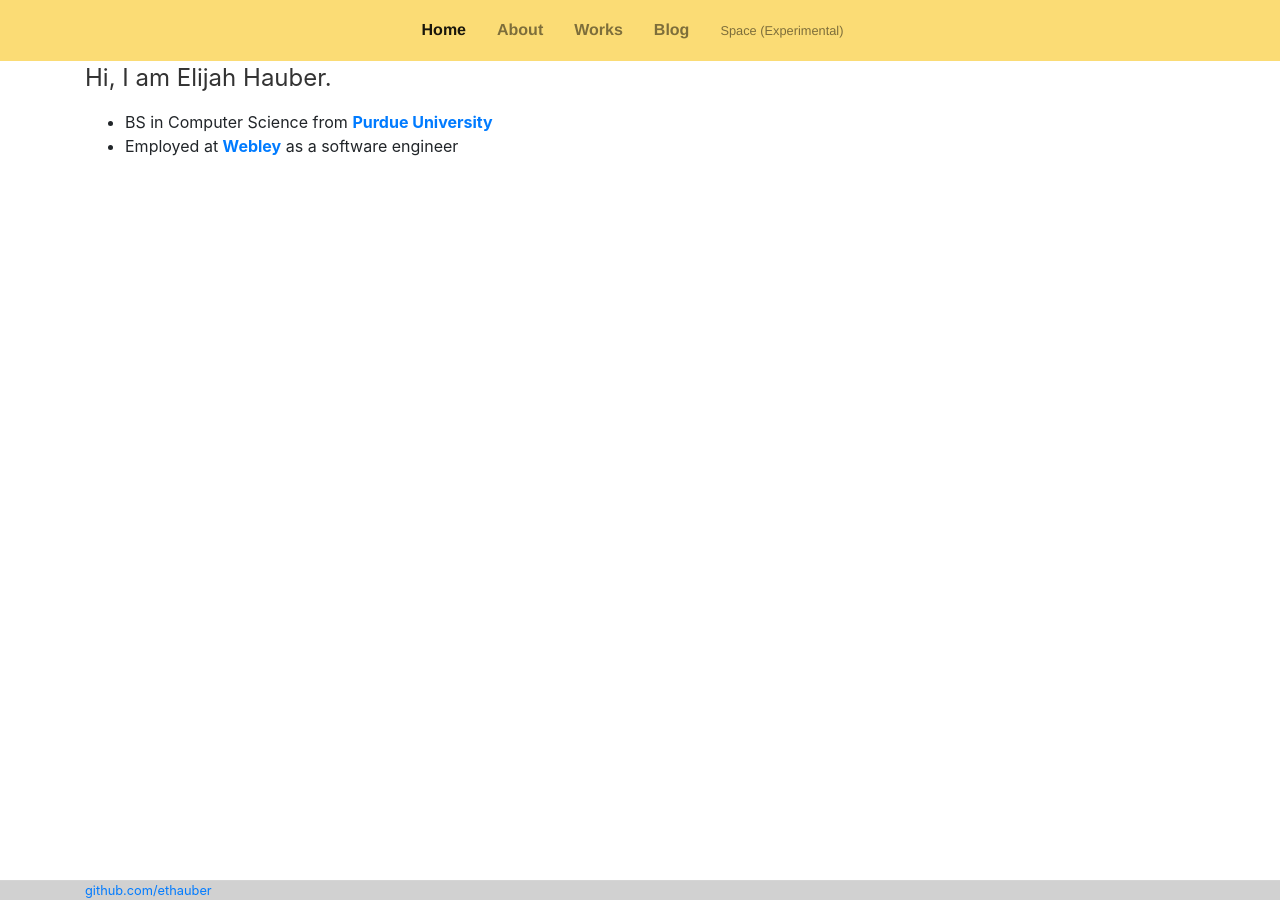
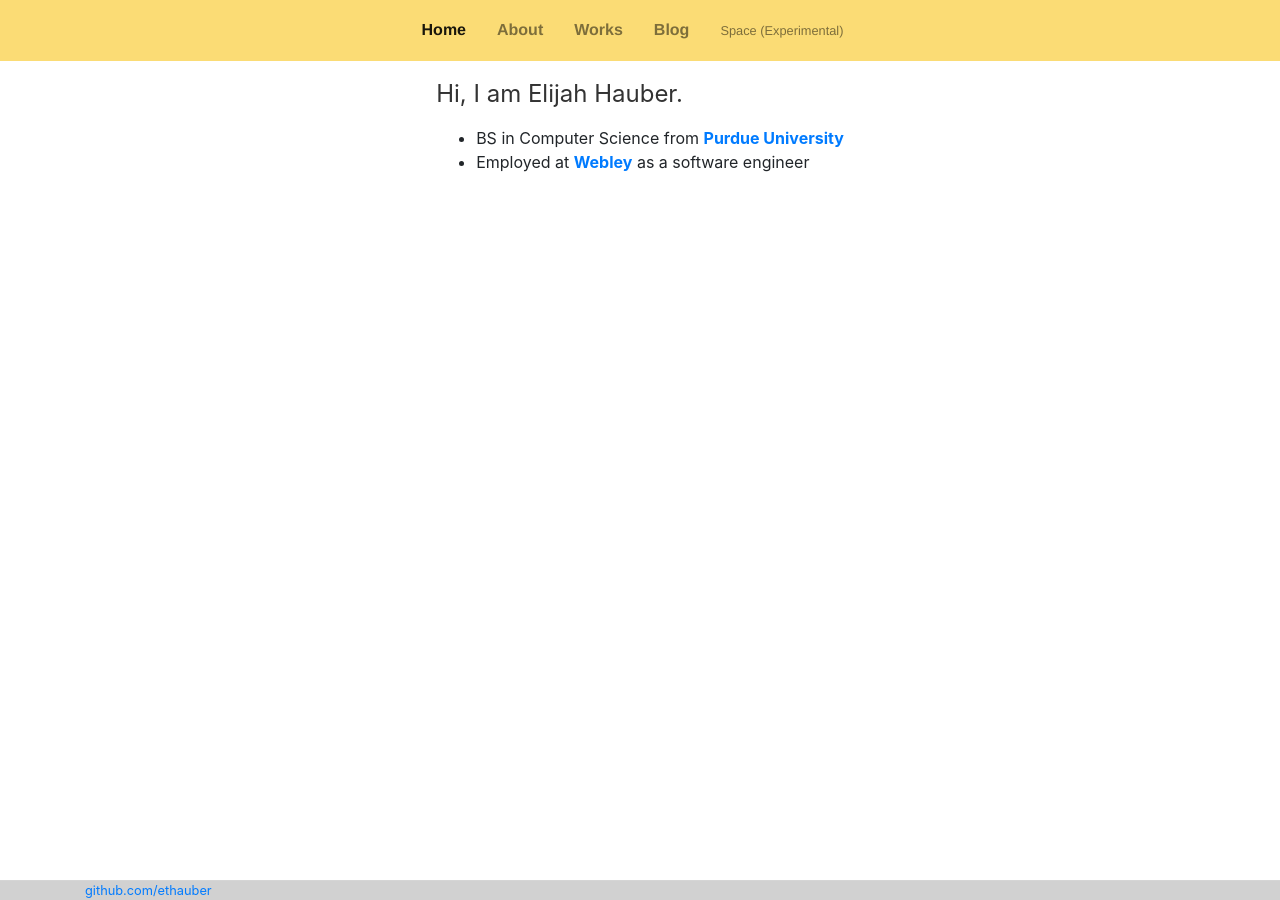
Before and after one commit to ethauber/ethauber.github.io, a Jekyll site: the page built from index.html, in a window 1280 px wide. Built offline with Jekyll 4.4.1, drawn with Linux system fonts in a browser that asks for light colours.

Commit message:
Update to center content again. Make other pages responsive

```diff
--- a/_layouts/default.html
+++ b/_layouts/default.html
@@ -25,12 +25,11 @@
     <header>
       <nav class="navbar navbar-expand-lg navbar-light">
         <!-- <a class="navbar-brand" href="/">Home</a> -->
-        <button class="navbar-toggler" type="button" data-toggle="collapse" data-target="#navbarTogglerDemo01"
+        <button class="navbar-toggler" type="button" data-toggle="collapse" data-target="#navbarToggler"
           aria-controls="navbarTogglerDemo01" aria-expanded="false" aria-label="Toggle navigation">
-          <!-- <span class="navbar-toggler-icon"></span> -->
           <span class="bars"></span>
         </button>
-        <div class="collapse navbar-collapse" id="navbarTogglerDemo01">
+        <div class="collapse navbar-collapse" id="navbarToggler">
           <ul class="navbar-nav mr-auto mt-2 mt-lg-0">
             <li class="nav-item active">
               <a class="nav-link" href="/">Home <span class="sr-only">(current)</span></a>
@@ -51,9 +50,11 @@
         </div>
       </nav>
     </header>
-    <main role="main" class="container">
-      {{ content }}
-    </main><!-- /.container -->
+    <main role="main" class="container d-flex justify-content-center">
+      <div class="mt-3">
+        {{ content }}
+      </div>
+    </main>
     <footer class="footer mt-auto">
       <div class="container">
         <a href="https://github.com/ethauber" target="_blank">github.com/ethauber</a>
--- a/about/index.html
+++ b/about/index.html
@@ -4,4 +4,4 @@ title: About Elijah Hauber
 ---
 	<h1>{{ page.title }}</h1>
 	<p>I am a software developer <br> that will be one of the very best... <br> the best that ever was.</p>
-	<a href="https://www.pokemon.com/us/"><img src="https://i.giphy.com/media/3xgR6JaucMaXe/giphy.webp" title="Pokemon" alt="Squirtle from Pokemon"></a>
+	<a href="https://www.pokemon.com/us/"><img src="https://i.giphy.com/media/3xgR6JaucMaXe/giphy.webp" class="img-fluid" title="Pokemon" alt="Squirtle from Pokemon"></a>
--- a/index.html
+++ b/index.html
@@ -4,11 +4,15 @@ title: Elijah Hauber Software Engineer
 ---
 
 
-<p>Hi, I am Elijah Hauber.</p>
-<ul>
-	<li>BS in Computer Science from <strong> <a href="https://www.cs.purdue.edu/" target="blank">Purdue University</a> </strong></li>
-	<li>Employed at <strong><a href="https://www.linkedin.com/company/webley-systems/about/">Webley</a></strong> as a software engineer</li>
-</ul>
+<div>
+	<p>Hi, I am Elijah Hauber.</p>
+</div>
+<div>
+	<ul>
+		<li>BS in Computer Science from <strong> <a href="https://www.cs.purdue.edu/" target="blank">Purdue University</a> </strong></li>
+		<li>Employed at <strong><a href="https://www.linkedin.com/company/webley-systems/about/">Webley</a></strong> as a software engineer</li>
+	</ul>
+</div>
 <!-- <p>I have passed these classes at Purdue: </p>
 <ul>
 	<li>CS 251: Data Structures And Algorithms</li>
--- a/works/index.html
+++ b/works/index.html
@@ -3,7 +3,7 @@ layout: default
 title: Elijah Hauber's Works
 ---
 	<h1>{{ page.title }}</h1>
-	<canvas id="myCanvas" width="600" height="600"></canvas>
+	<canvas id="myCanvas" width="600" height="600" class="img-fluid"></canvas>
 	<script>
 	let myCanvas = document.getElementById('myCanvas');
 	let ctx = myCanvas.getContext('2d');
```
